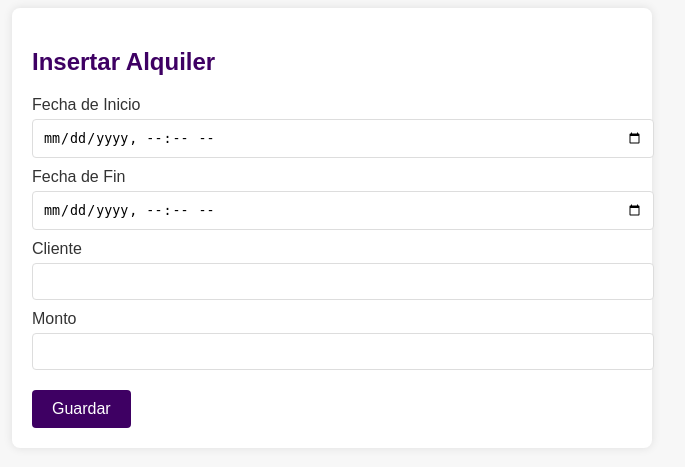
After one commit to fash2110/ReqSoft-RentACar, a Flask app: page /vehiculo/1/insertar_alquiler in a window 1280 px wide. The commit adds this page. Shown: the top 467 px of the page, without its empty margins (308-993 px from the left). Run offline with Flask 3, Linux system fonts and the light colour scheme.

Commit message:
Arreglo en detalles de vehículo y primera version de alquileres del vehículo

```diff
--- a/InciarSesion.py
+++ b/InciarSesion.py
@@ -200,7 +200,15 @@ def consulta_alquileres(id):
         cursor.execute("SELECT marca, modelo, anno FROM Vehiculos WHERE placa = ?", (id,))
         vehiculo_info = cursor.fetchone()
 
-        # Si se encuentran alquileres, los mostramos en la tabla
+        # Validación de datos
+        if not vehiculo_info:
+            flash('No se encontraron detalles para este vehículo.')
+            return redirect(url_for('Inicio'))
+
+        if not alquileres:
+            flash('No hay registros de alquileres para este vehículo.')
+            return redirect(url_for('detalles_vehiculo', id=id))
+
         return render_template('ConsultaAlquileres.html', alquileres=alquileres, vehiculo=vehiculo_info)
 
     except Exception as e:
@@ -209,6 +217,7 @@ def consulta_alquileres(id):
 
     finally:
         connection.close()
+
 
 @app.route('/vendidos')
 def vendidos():
@@ -230,7 +239,39 @@ def vendidos():
         connection.close()
 
 
+# Ruta para mostrar el formulario de inserción de alquiler
+@app.route('/vehiculo/<id>/insertar_alquiler', methods=['GET'])
+def mostrar_formulario_alquiler(id):
+    return render_template('InsertarAlquiler.html', id_vehiculo=id)
 
+
+# Ruta para procesar la inserción de alquiler
+@app.route('/vehiculo/insertar_alquiler', methods=['POST'])
+def insertar_alquiler():
+    id_vehiculo = request.form['id_vehiculo']
+    fecha_inicio = request.form['fecha_inicio']
+    fecha_fin = request.form['fecha_fin']
+    cliente = request.form['cliente']
+    monto = request.form['monto']
+
+    try:
+        connection = get_connection()
+        cursor = connection.cursor()
+
+        # Ejecuta el SP para insertar el alquiler
+        cursor.execute(
+            "EXEC InsertarAlquiler @inidVehiculo=?, @infechaInicio=?, @infechaFin=?, @incliente=?, @inmonto=?",
+            (id_vehiculo, fecha_inicio, fecha_fin, cliente, monto))
+
+        connection.commit()
+        flash("Alquiler insertado exitosamente.")
+        return redirect(url_for('consulta_alquileres', id=id_vehiculo))
+    except Exception as e:
+        flash(str(e))
+        print(str(e))
+        return redirect(url_for('mostrar_formulario_alquiler', id=id_vehiculo))
+    finally:
+        connection.close()
 
 
 @app.route('/reportes')
--- /dev/null
+++ b/templates/InsertarAlquiler.html
@@ -0,0 +1,75 @@
+<!DOCTYPE html>
+<html lang="es">
+<head>
+    <meta charset="UTF-8">
+    <meta name="viewport" content="width=device-width, initial-scale=1.0">
+    <title>Insertar Alquiler</title>
+    <link href="https://fonts.googleapis.com/icon?family=Material+Icons" rel="stylesheet">
+    <style>
+        body {
+            font-family: Arial, sans-serif;
+            background-color: #f7f7f7;
+        }
+        .container {
+            max-width: 600px;
+            margin: 0 auto;
+            padding: 20px;
+            background-color: white;
+            border-radius: 8px;
+            box-shadow: 0px 0px 10px rgba(0, 0, 0, 0.1);
+        }
+        h2 {
+            color: #3E0063;
+        }
+        label {
+            display: block;
+            margin-top: 10px;
+            color: #333;
+        }
+        input[type="text"], input[type="datetime-local"], input[type="number"] {
+            width: 100%;
+            padding: 10px;
+            margin-top: 5px;
+            border: 1px solid #ddd;
+            border-radius: 4px;
+        }
+        .submit-btn {
+            background-color: #3E0063;
+            color: white;
+            padding: 10px 20px;
+            border: none;
+            border-radius: 4px;
+            cursor: pointer;
+            margin-top: 20px;
+            font-size: 16px;
+        }
+        .submit-btn:hover {
+            background-color: #5A007A;
+        }
+    </style>
+</head>
+<body>
+
+<div class="container">
+    <h2>Insertar Alquiler</h2>
+    <form action="{{ url_for('insertar_alquiler') }}" method="POST">
+        <input type="hidden" name="id_vehiculo" value="{{ id_vehiculo }}">
+
+        <label for="fecha_inicio">Fecha de Inicio</label>
+        <input type="datetime-local" name="fecha_inicio" required>
+
+        <label for="fecha_fin">Fecha de Fin</label>
+        <input type="datetime-local" name="fecha_fin" required>
+
+        <label for="cliente">Cliente</label>
+        <input type="text" name="cliente" required>
+
+        <label for="monto">Monto</label>
+        <input type="number" name="monto" step="0.01" required>
+
+        <button type="submit" class="submit-btn">Guardar</button>
+    </form>
+</div>
+
+</body>
+</html>
```
Also changed, not shown: templates/ConsultaAlquileres.html (+131 -13 lines), templates/VehiculosDetalles.html (+50 -15 lines).
